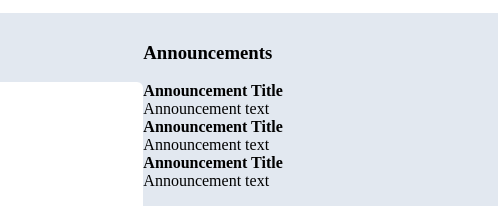
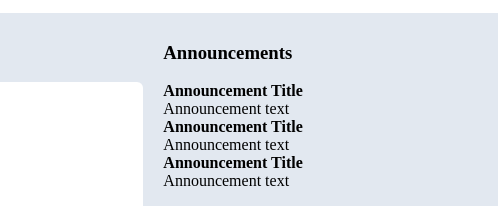
Before and after one commit to Myrz007/admin_dashboard, a plain HTML site: page index.html in a window 1280 px wide. Shown: the part 178-384 px from the top of the page, 782-1280 px from the left. Drawn offline with Linux system fonts and the light colour scheme.

Commit message:
Add margin property to main container

```diff
--- a/style.css
+++ b/style.css
@@ -61,3 +61,7 @@ header {
     border-left: 6px solid #F0B429;
     border-radius: 6px;
 }
+
+#announcements-container {
+    margin: 0 0 36px 20px;
+}
```
